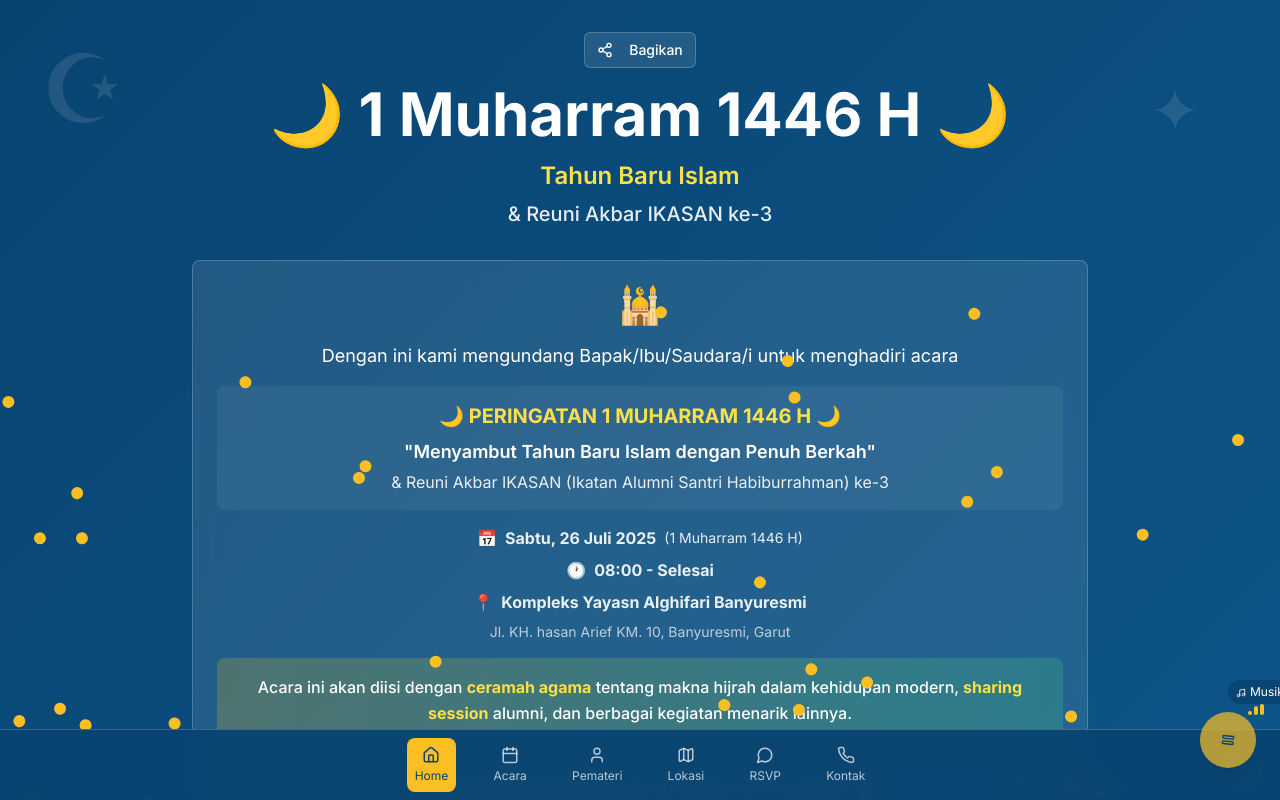
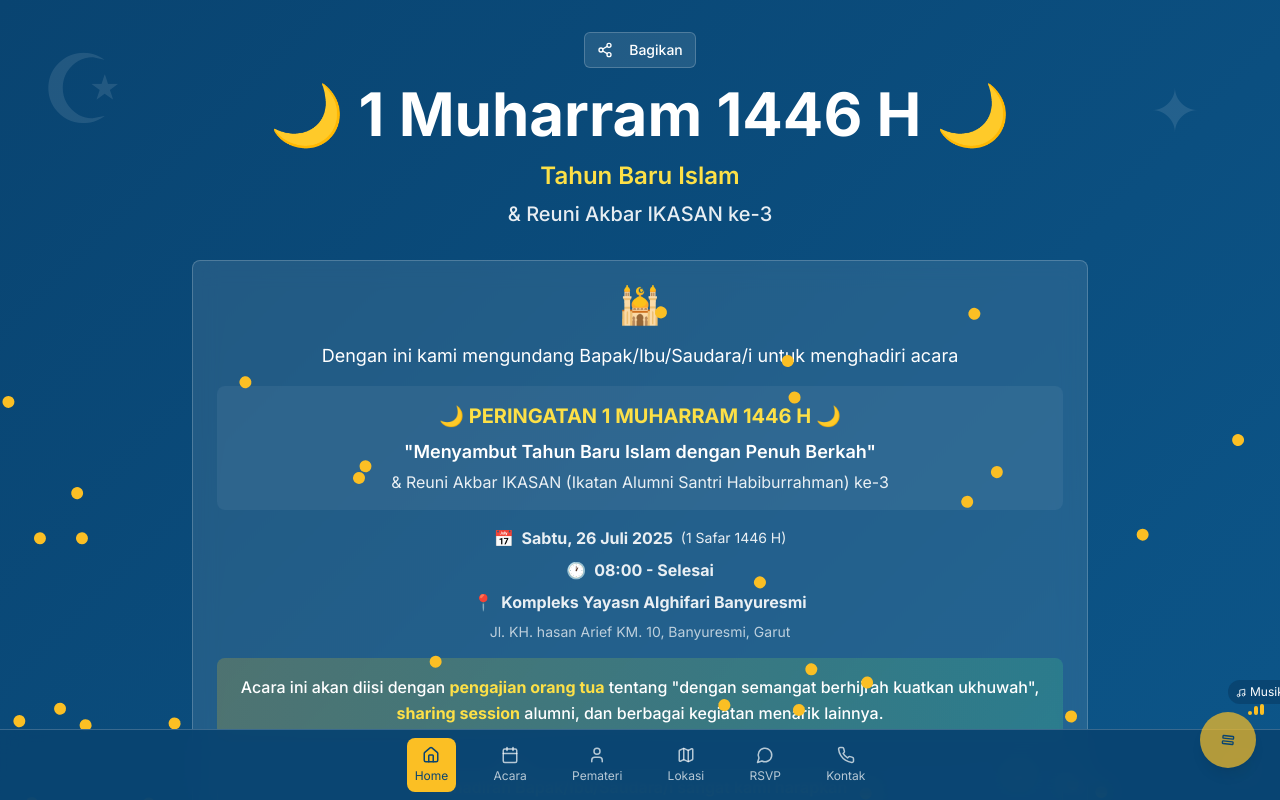
Before and after one commit to almunawar12/islamic-invitattion, a Next.js app: page / in a window 1280 px wide. Both pictures are taken after a click on the button "Buka Undangan". Shown: the top 800 px of the page. Built offline with nearby package versions, Linux system fonts and the light colour scheme.

Commit message:
update header

```diff
--- a/components/sections/header.tsx
+++ b/components/sections/header.tsx
@@ -100,7 +100,7 @@ export default function Header({ guestName, onShare }: HeaderProps) {
                 <p className="flex items-center justify-center gap-2">
                   <span className="text-yellow-300">📅</span>
                   <strong>Sabtu, 26 Juli 2025</strong>
-                  <span className="text-sm">(1 Muharram 1446 H)</span>
+                  <span className="text-sm">(1 Safar 1446 H)</span>
                 </p>
                 <p className="flex items-center justify-center gap-2">
                   <span className="text-yellow-300">🕐</span>
@@ -118,8 +118,10 @@ export default function Header({ guestName, onShare }: HeaderProps) {
               <div className="bg-gradient-to-r from-yellow-400/20 to-green-400/20 rounded-lg p-4 mt-6">
                 <p className="text-white font-medium leading-relaxed">
                   Acara ini akan diisi dengan{" "}
-                  <strong className="text-yellow-300">ceramah agama</strong>{" "}
-                  tentang makna hijrah dalam kehidupan modern,
+                  <strong className="text-yellow-300">
+                    pengajian orang tua
+                  </strong>{" "}
+                  tentang "dengan semangat berhijrah kuatkan ukhuwah",
                   <strong className="text-yellow-300">
                     {" "}
                     sharing session
```
